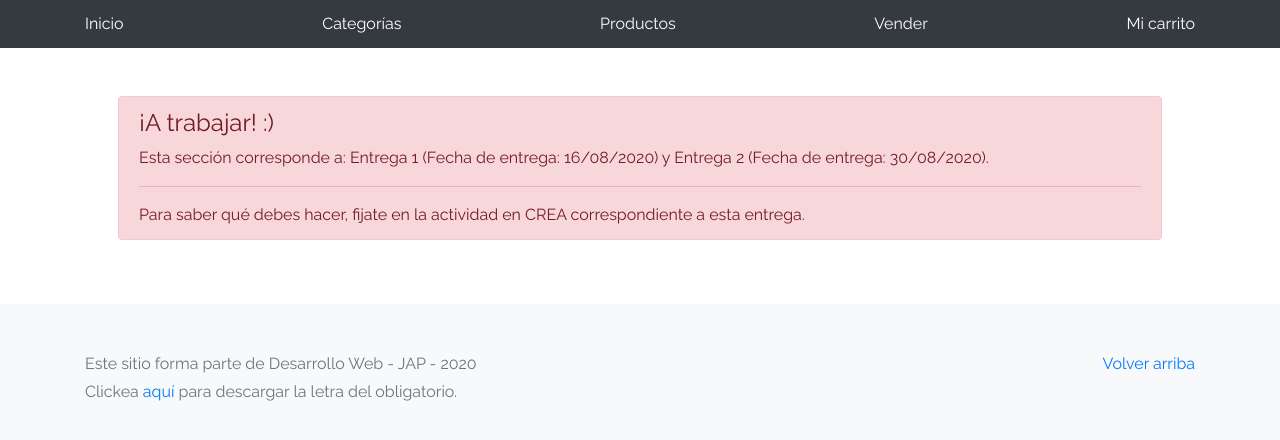
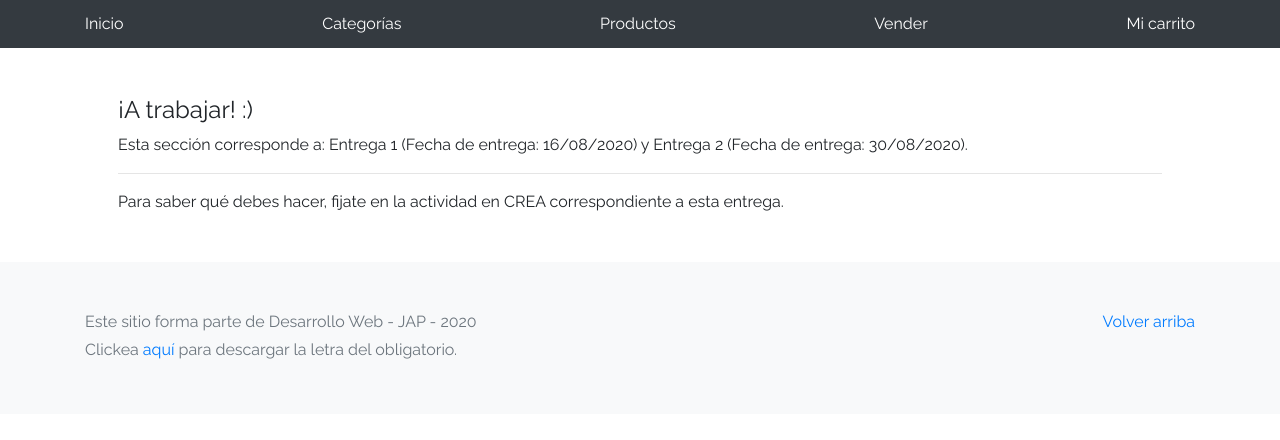
Before and after one commit to santimichelena/Workspace, a plain HTML site: page products.html in a window 1280 px wide. Drawn offline with Linux system fonts and the light colour scheme; no server answers.

Commit message:
workspace

```diff
--- a/products.html
+++ b/products.html
@@ -24,8 +24,8 @@
       </div>
     </nav>
     <div class="container p-5">
-      <div class="alert alert-danger" role="alert" style="position: relative; width:auto; top: 0;">
-        <h4 class="listado">¡A trabajar! :)</h4>
+      <div class="listado"></div>
+        <h4 class="alert-heading">¡A trabajar! :)</h4>
         <p>Esta sección corresponde a: Entrega 1 (Fecha de entrega: 16/08/2020) y Entrega 2 (Fecha de entrega: 30/08/2020).</p>
         <hr>
         <p class="mb-0">Para saber qué debes hacer, fijate en la actividad en CREA correspondiente a esta entrega.</p>
```
